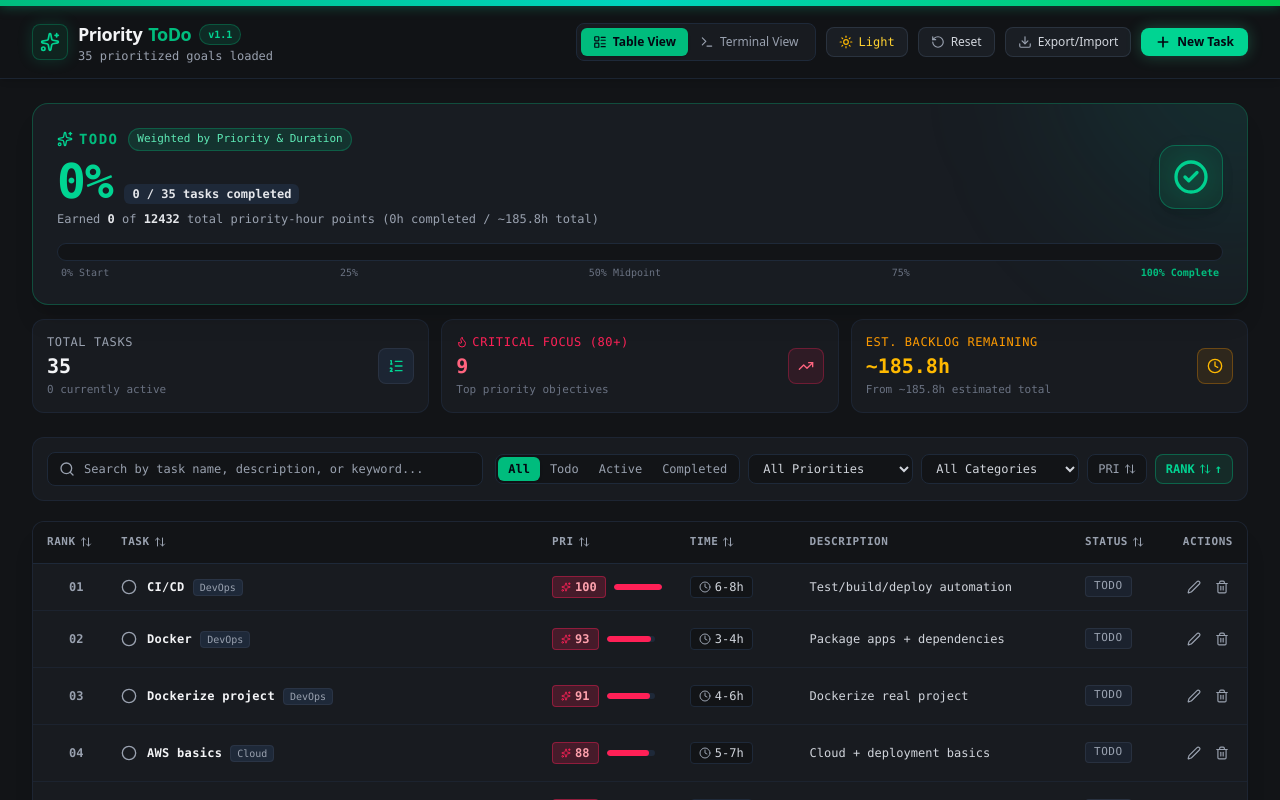
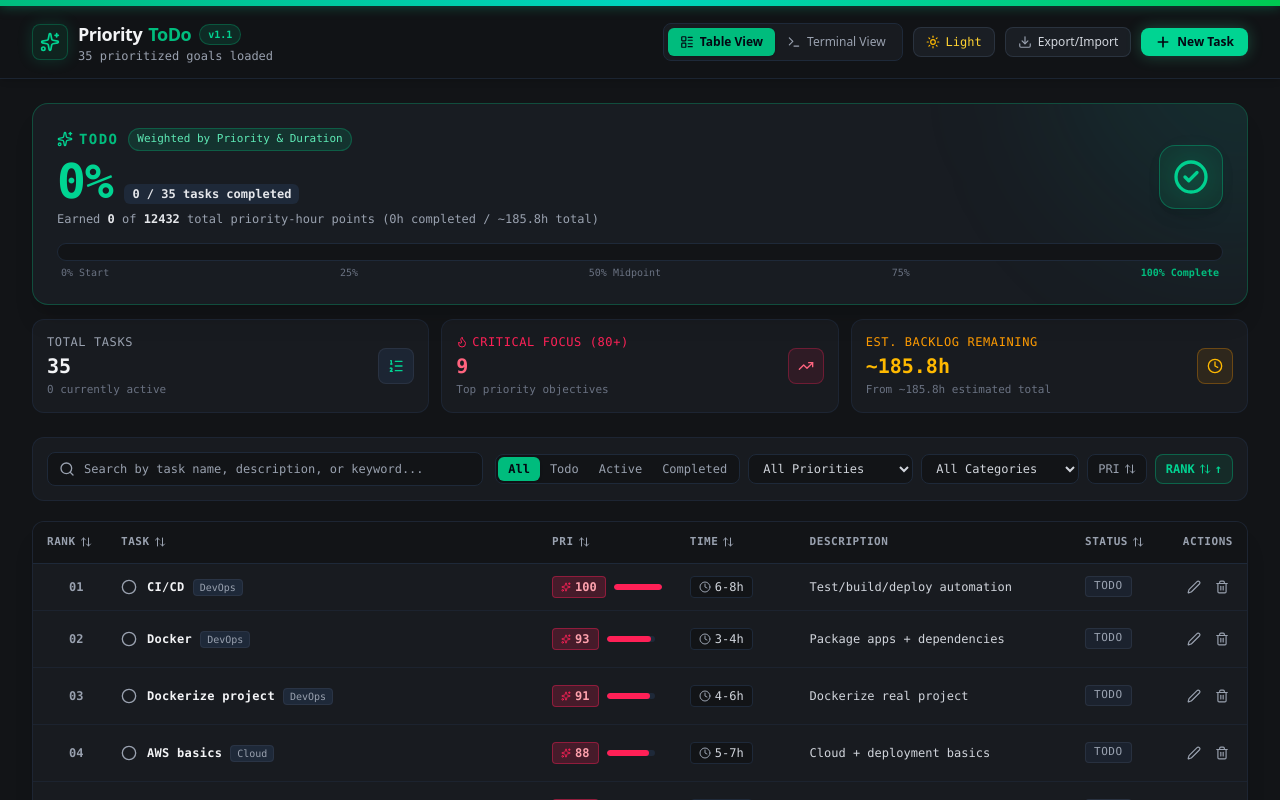
Before and after one commit to aroshwijesinghe/ToDo, a React (Vite) app: page / in a window 1280 px wide. Shown: the top 800 px of the page. Built offline with nearby package versions, Linux system fonts and the light colour scheme.

Commit message:
removed the reset button from the navbar header

```diff
--- a/src/components/Navbar.tsx
+++ b/src/components/Navbar.tsx
@@ -6,7 +6,6 @@ interface NavbarProps {
   setViewMode: (mode: 'table' | 'terminal') => void;
   onOpenAddModal: () => void;
   onOpenExportModal: () => void;
-  onResetData: () => void;
   taskCount: number;
   theme: 'dark' | 'light';
   onToggleTheme: () => void;
@@ -17,7 +16,6 @@ export const Navbar: React.FC<NavbarProps> = ({
   setViewMode,
   onOpenAddModal,
   onOpenExportModal,
-  onResetData,
   taskCount,
   theme,
   onToggleTheme,
@@ -166,20 +164,6 @@ export const Navbar: React.FC<NavbarProps> = ({
             )}
           </button>
 
-          {/* Reset button */}
-          <button
-            onClick={onResetData}
-            title="Reset to default screenshot tasks"
-            className={`flex items-center gap-1.5 px-3 py-1.5 text-xs font-medium rounded-lg border transition-all ${
-              isDark
-                ? 'bg-[#1a1e24] hover:bg-[#232830] text-gray-300 hover:text-white border-gray-700/60'
-                : 'bg-white hover:bg-gray-100 text-gray-700 border-gray-300'
-            }`}
-          >
-            <RotateCcw className="w-3.5 h-3.5 text-gray-400" />
-            <span className="hidden md:inline">Reset</span>
-          </button>
-
           {/* Export / Import */}
           <button
             onClick={onOpenExportModal}
```
